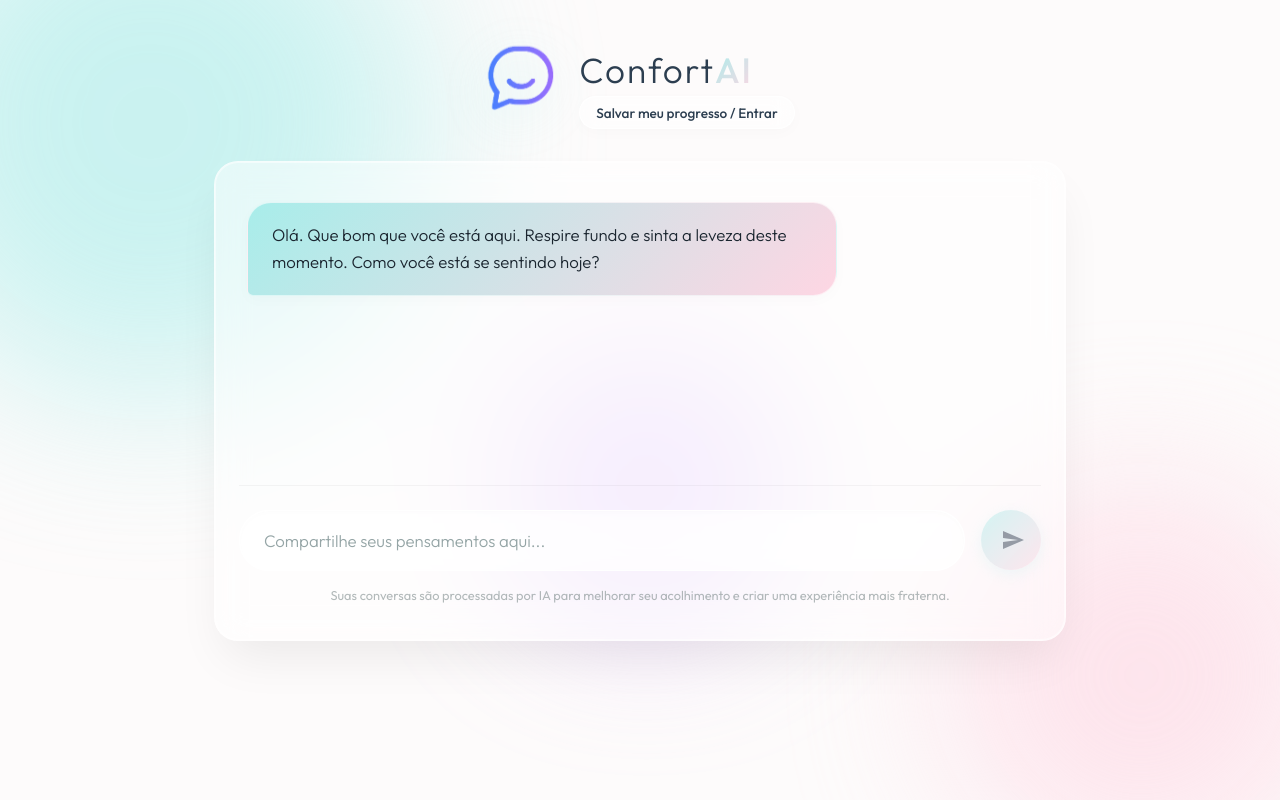
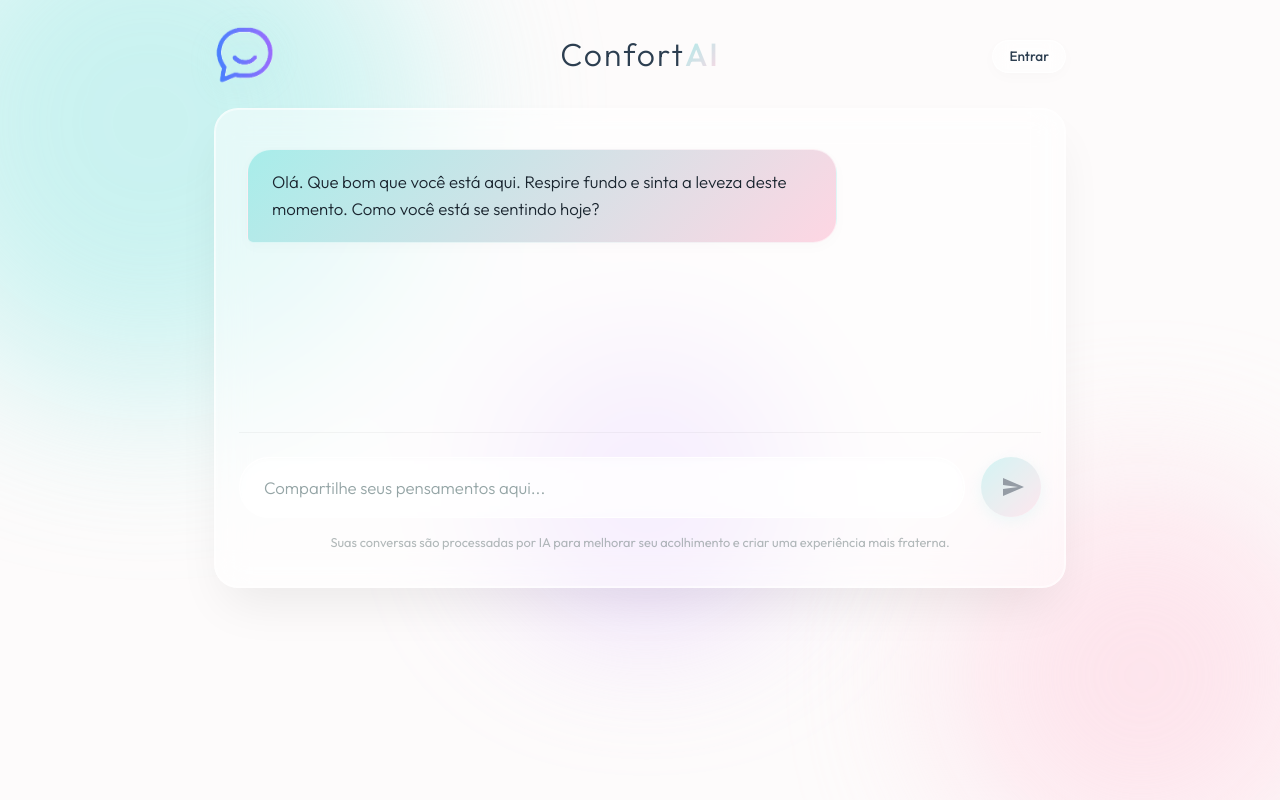
Before and after one commit to wilsonaguiar-coder/confortai, a Next.js app: page / in a window 1280 px wide. Built offline with nearby package versions, Linux system fonts and the light colour scheme; no server answers.

Commit message:
Update horizontal header

```diff
--- a/src/app/page.js
+++ b/src/app/page.js
@@ -97,10 +97,12 @@ export default function Home() {
       {/* Top Header */}
       <header className={`${styles.header} animate-fade-in`}>
         <div className={styles.logoWrapper}>
-          <Image src="/logo.png" alt="ConfortAI" width={70} height={70} priority className={styles.logo} />
+          <Image src="/logo.png" alt="ConfortAI" width={60} height={60} priority className={styles.logo} />
         </div>
-        <div className={styles.titleWrapper}>
-          <h1 className={styles.title}>Confort<span className={styles.aiText}>AI</span></h1>
+
+        <h1 className={styles.title}>Confort<span className={styles.aiText}>AI</span></h1>
+
+        <div className={styles.authWrapper}>
           {status === "loading" ? null : session ? (
             <div className={styles.userInfo}>
               <span className={styles.userGreeting}>Olá, {session.user.name}</span>
@@ -108,7 +110,7 @@ export default function Home() {
             </div>
           ) : (
             <button className={styles.navBtn} onClick={() => setIsLoginModalOpen(true)}>
-              Salvar meu progresso / Entrar
+              Entrar
             </button>
           )}
         </div>
--- a/src/app/page.module.css
+++ b/src/app/page.module.css
@@ -52,39 +52,37 @@
   display: flex;
   flex-direction: row;
   align-items: center;
-  justify-content: center;
-  gap: 1.5rem;
-  margin-bottom: 2rem;
+  justify-content: space-between;
+  margin-bottom: 1.5rem;
   z-index: 10;
 }
 
 .logoWrapper {
+  flex: 1;
   display: flex;
+  justify-content: flex-start;
   align-items: center;
 }
 
 .logo {
-  filter: drop-shadow(0 10px 25px rgba(168, 237, 234, 0.4));
+  filter: drop-shadow(0 5px 15px rgba(168, 237, 234, 0.4));
   animation: floatLogo 6s ease-in-out infinite;
 }
 
 @keyframes floatLogo {
   0%, 100% { transform: translateY(0); }
-  50% { transform: translateY(-5px); }
-}
-
-.titleWrapper {
-  display: flex;
-  flex-direction: column;
-  align-items: flex-start;
+  50% { transform: translateY(-3px); }
 }
 
 .title {
-  font-size: 2.2rem;
+  flex: 1;
+  text-align: center;
+  font-size: 2rem;
   font-weight: 300;
   letter-spacing: 2px;
-  margin-bottom: 0;
+  margin: 0;
   color: var(--text-main);
+  white-space: nowrap;
 }
 
 .aiText {
@@ -92,6 +90,13 @@
   background: linear-gradient(135deg, #a8edea 0%, #fed6e3 100%);
   -webkit-background-clip: text;
   -webkit-text-fill-color: transparent;
+}
+
+.authWrapper {
+  flex: 1;
+  display: flex;
+  justify-content: flex-end;
+  align-items: center;
 }
 
 .motto {
```
